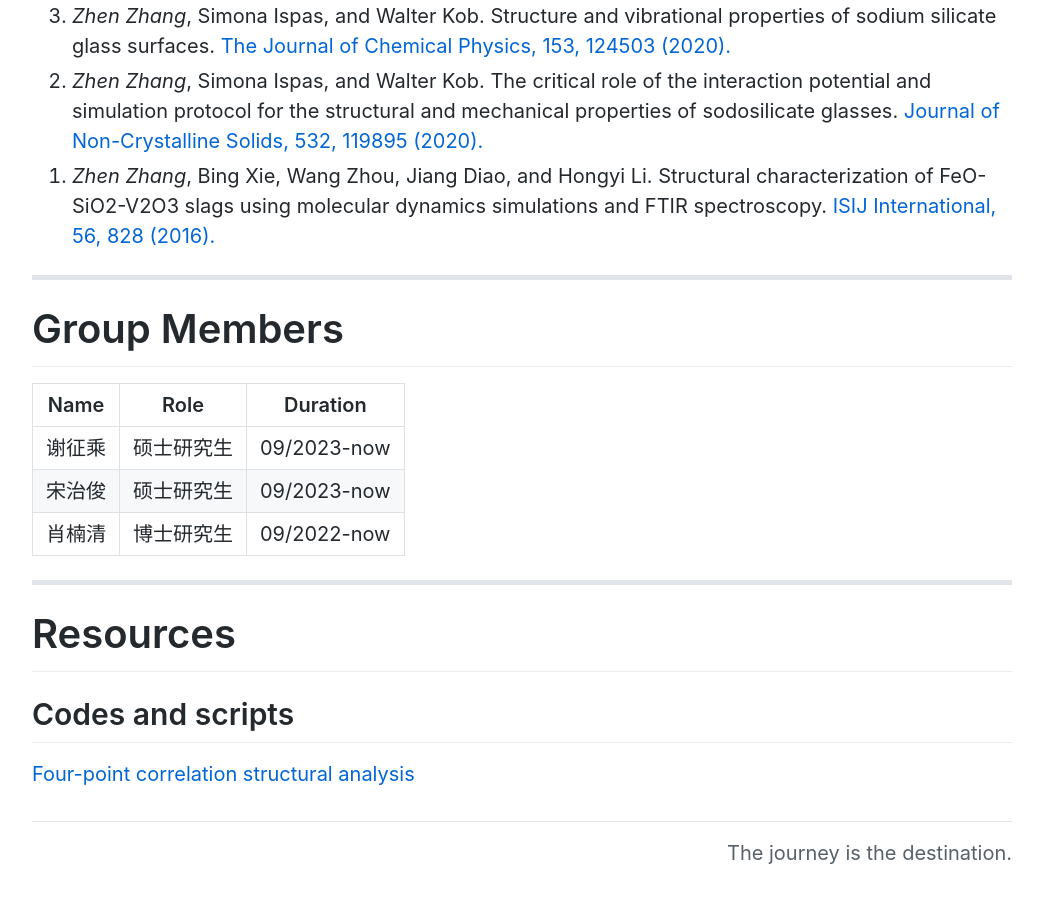
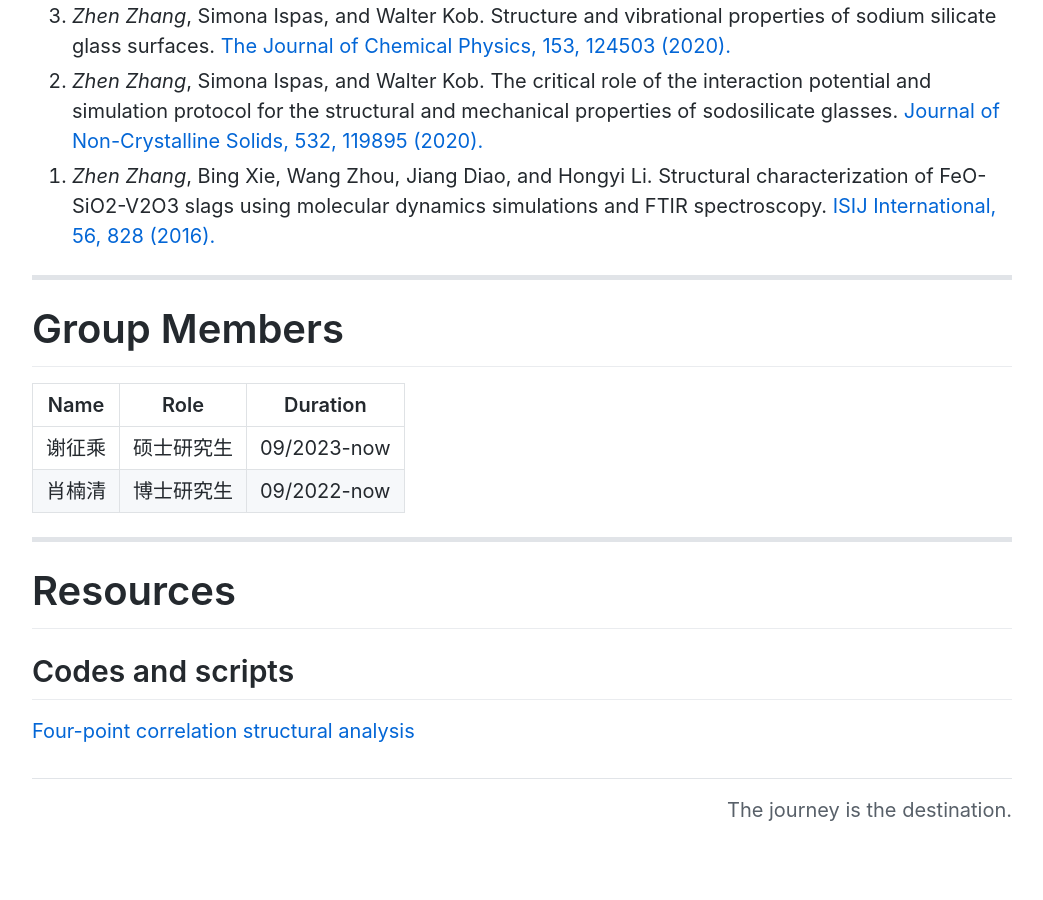
Before and after one commit to zhenzhang1991/zhenzhang1991.github.io, a Jekyll site: the page built from index.md, in a window 1280 px wide and 900 px high, scrolled down 5970 px. Shown: the whole window, without its empty margins (118-1161 px from the left). Built offline with Jekyll 4.4.1, drawn with Linux system fonts in a browser that asks for light colours; Markdown is read by kramdown in place of the engine named in the settings; comment, search, counter and statistics services are not loaded; after the commit the page ends 6827 px from its top, so only the background shows below that.

Commit message:
Update index.md

```diff
--- a/index.md
+++ b/index.md
@@ -113,7 +113,6 @@ spectroscopy. [ISIJ International, 56, 828 (2016).](https://doi.org/10.2355/isij
 | Name | Role | Duration |
 | ---- | ---- | -------- |
 | 谢征乘 | 硕士研究生 | 09/2023-now |
-| 宋治俊 | 硕士研究生 | 09/2023-now |
 | 肖楠清 | 博士研究生 | 09/2022-now |
 
 
```
